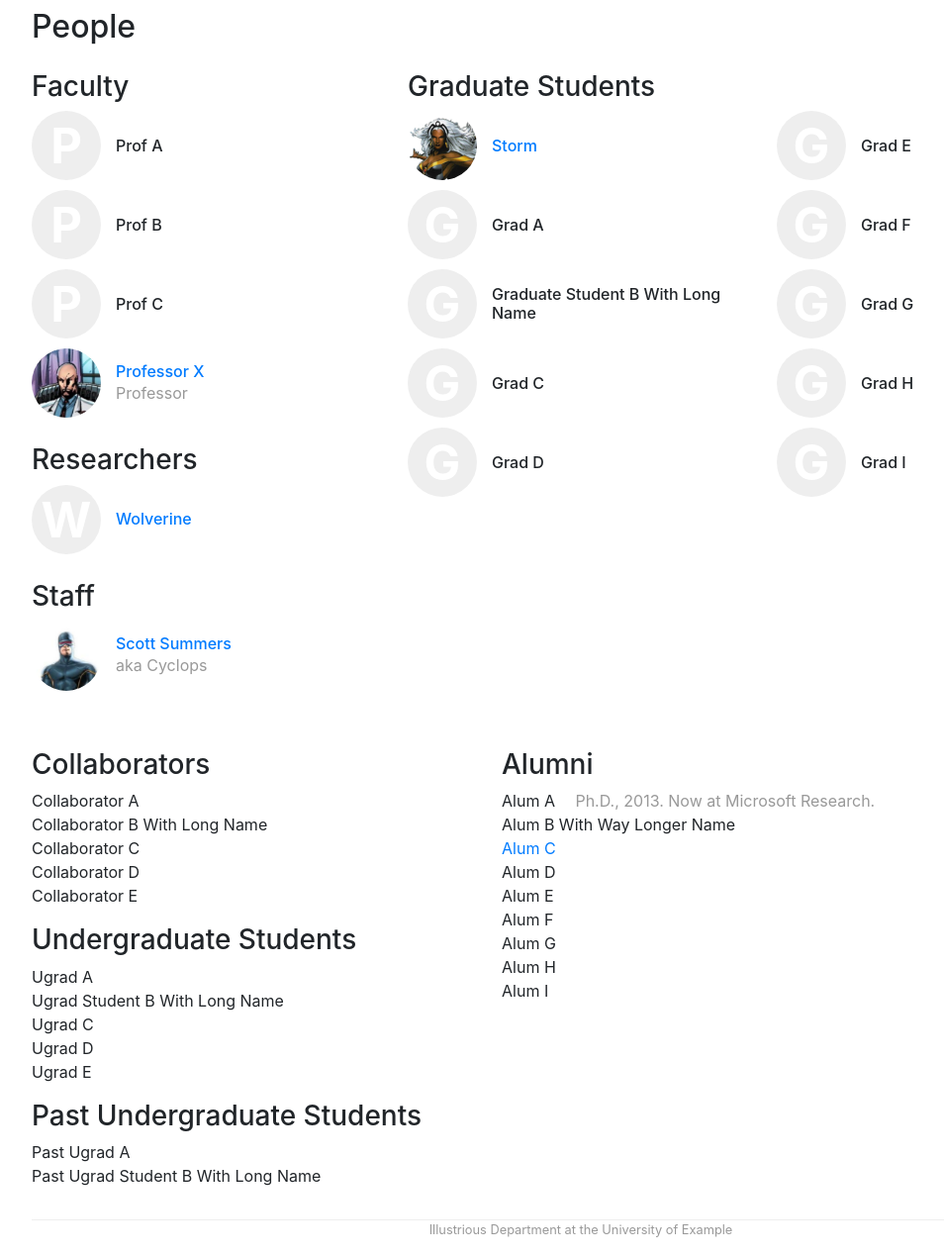
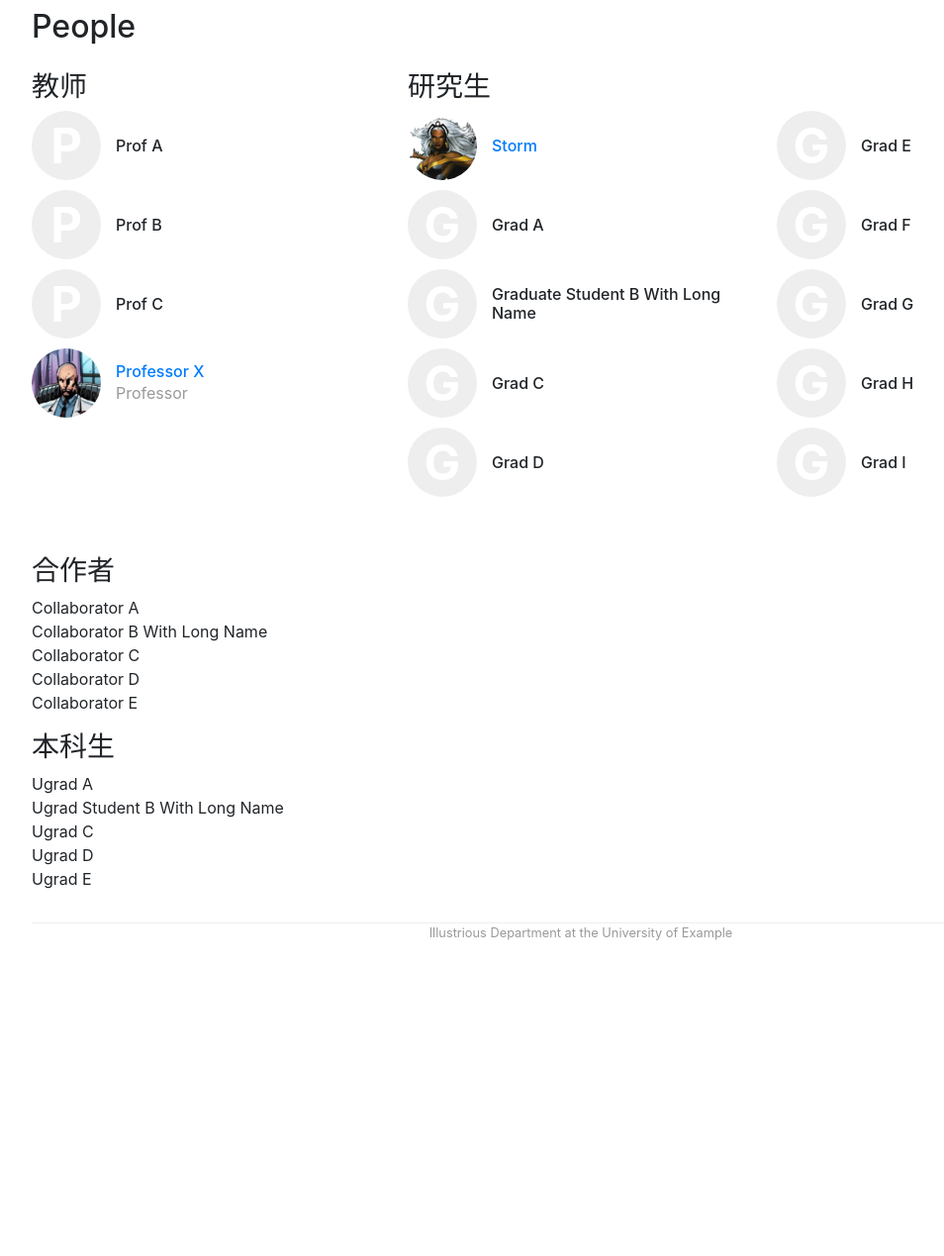
Before and after one commit to zzziyang1204/zzziyang1204.github.io, a Jekyll site: the page built from index.html, in a window 1280 px wide and 1400 px high, scrolled down 1294 px, cut to the strip 131-1400 px from the top of the window. Shown: the whole strip at 99% size, without its empty margins (53-1007 px from the left). Built offline with Jekyll 4.4.1, drawn with Linux system fonts in a browser that asks for light colours; after the commit the page ends 2393 px from its top, so only the background shows below that; some of the changed text lies outside the part shown.

Commit message:
Update _config.yml

```diff
--- a/_config.yml
+++ b/_config.yml
@@ -12,21 +12,14 @@
 # Sections on the "people" page.
 roles:
   - key: faculty
-    name: Faculty
-  - key: staff
-    name: Staff
-  - key: postdoc
-    name: Researchers
+    name: 教师
   - key: grad
-    name: Graduate Students
+    name: 研究生
   - key: ugrad
-    name: Undergraduate Students
-  - key: ugrad-alum
-    name: Past Undergraduate Students
+    name: 本科生
   - key: collab
-    name: Collaborators
-  - key: alum
-    name: Alumni
+    name: 合作者
+
 
 # Number of news stories on the front page.
 front_page_news: 8
@@ -41,13 +34,11 @@
 
 # Navigation bar links.
 navigation:
-  - title: Home
+  - title: 主页
     link: /
-  - title: People
+  - title: 团队成员
     link: /#people
-  - title: Research
+  - title: 科研项目
     link: /research.html
-  - title: Publications
+  - title: 论文
     link: /publications.html
-  - title: Code
-    link: /code.html
```
